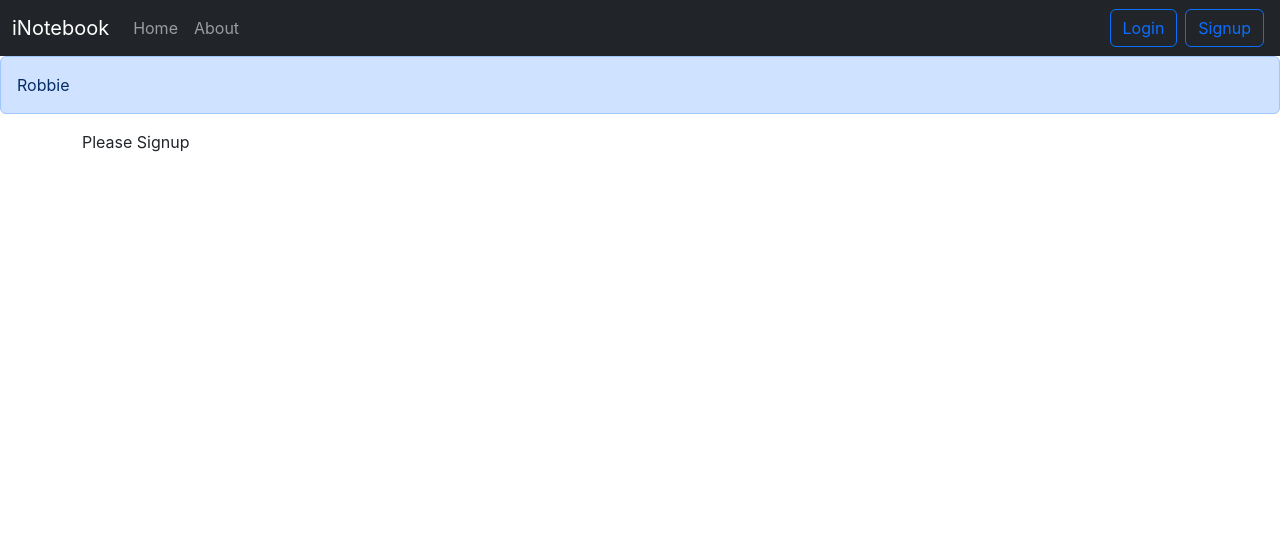
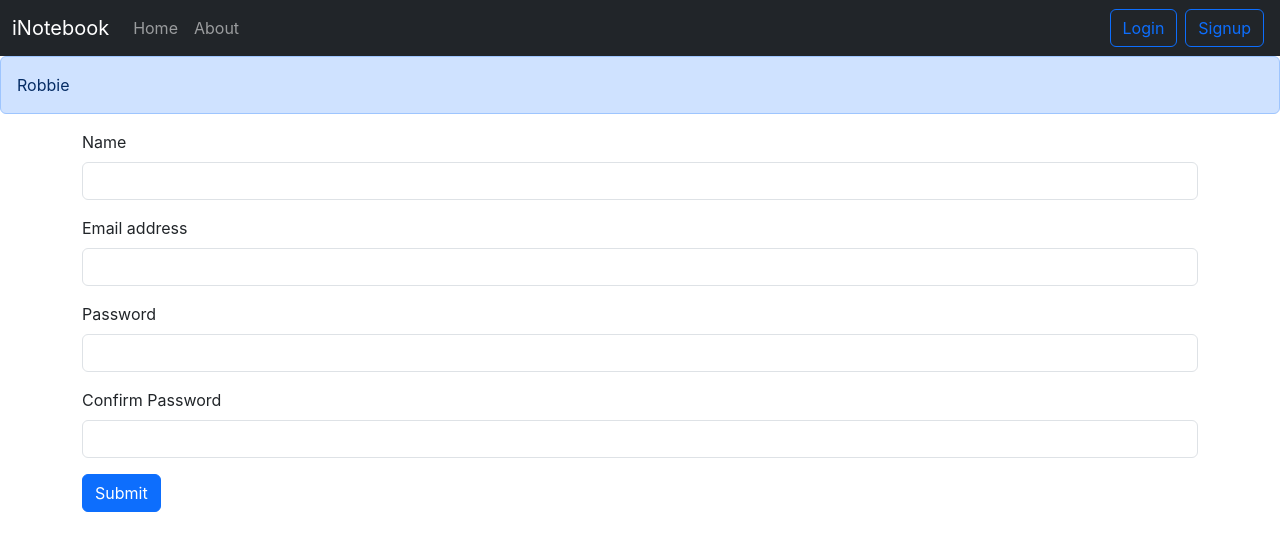
Before and after one commit to batman141/iNotebook, a React (Create React App) app: page /signup in a window 1280 px wide. Shown: the top 550 px of the page. Built offline with nearby package versions, Linux system fonts and the light colour scheme.

Commit message:
create signup component

```diff
--- a/src/components/Signup.js
+++ b/src/components/Signup.js
@@ -1,7 +1,122 @@
-import React from "react";
+import React, { useState } from "react";
+import { useNavigate } from "react-router-dom";
 
 const Signup = () => {
-  return <div>Please Signup</div>;
+  const [credentials, setCredentials] = useState({
+    name: "",
+    email: "",
+    password: "",
+    cpassword: "",
+  });
+  // for saving auth-token
+  let navigate = useNavigate();
+
+  const submitHandler = async (e) => {
+    e.preventDefault();
+    // const is important
+    const { name, email, password, cpassword } = credentials;
+
+    // Check if pwd, cpwd match, then move forward
+    if (password !== cpassword) {
+      alert("Passwords don't match");
+      return;
+    }
+
+    const response = await fetch("http://localhost:5000/api/auth/createuser", {
+      method: "POST",
+      headers: {
+        "Content-Type": "application/json",
+      },
+      body: JSON.stringify({ name, email, password }),
+    });
+
+    //TODO
+    const json = await response.json();
+    console.log(json);
+
+    if (json.success) {
+      // Save the authtoken and redirect
+      localStorage.setItem("token", json.authtoken);
+      navigate("/");
+    } else {
+      alert(`Invalid information, user ${name} not created`);
+    }
+  };
+
+  const onChange = (e) => {
+    setCredentials({ ...credentials, [e.target.name]: e.target.value });
+  };
+
+  return (
+    <div>
+      <form onSubmit={submitHandler}>
+        <div className="mb-3">
+          <label htmlFor="name" className="form-label">
+            Name
+          </label>
+          <input
+            type="text"
+            className="form-control"
+            id="name"
+            aria-describedby="name"
+            onChange={onChange}
+            name="name"
+            minLength={3}
+            required
+          />
+        </div>
+
+        <div className="mb-3">
+          <label htmlFor="email" className="form-label">
+            Email address
+          </label>
+          <input
+            type="email"
+            className="form-control"
+            id="email"
+            aria-describedby="emailHelp"
+            onChange={onChange}
+            name="email"
+            required
+          />
+        </div>
+
+        <div className="mb-3">
+          <label htmlFor="password" className="form-label">
+            Password
+          </label>
+          <input
+            type="password"
+            className="form-control"
+            id="password"
+            onChange={onChange}
+            name="password"
+            minLength={5}
+            required
+          />
+        </div>
+
+        <div className="mb-3">
+          <label htmlFor="cpassword" className="form-label">
+            Confirm Password
+          </label>
+          <input
+            type="password"
+            className="form-control"
+            id="cpassword"
+            onChange={onChange}
+            name="cpassword"
+            minLength={5}
+            required
+          />
+        </div>
+
+        <button type="submit" className="btn btn-primary">
+          Submit
+        </button>
+      </form>
+    </div>
+  );
 };
 
 export default Signup;
```
Also changed, not shown: 1 other file (tests, documents, lock files or other folders).
